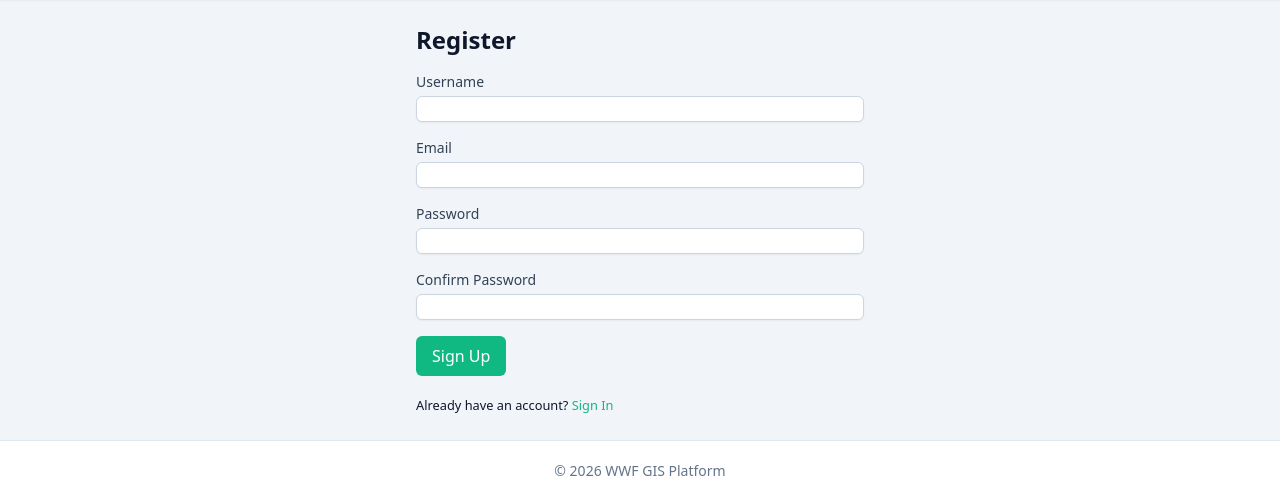
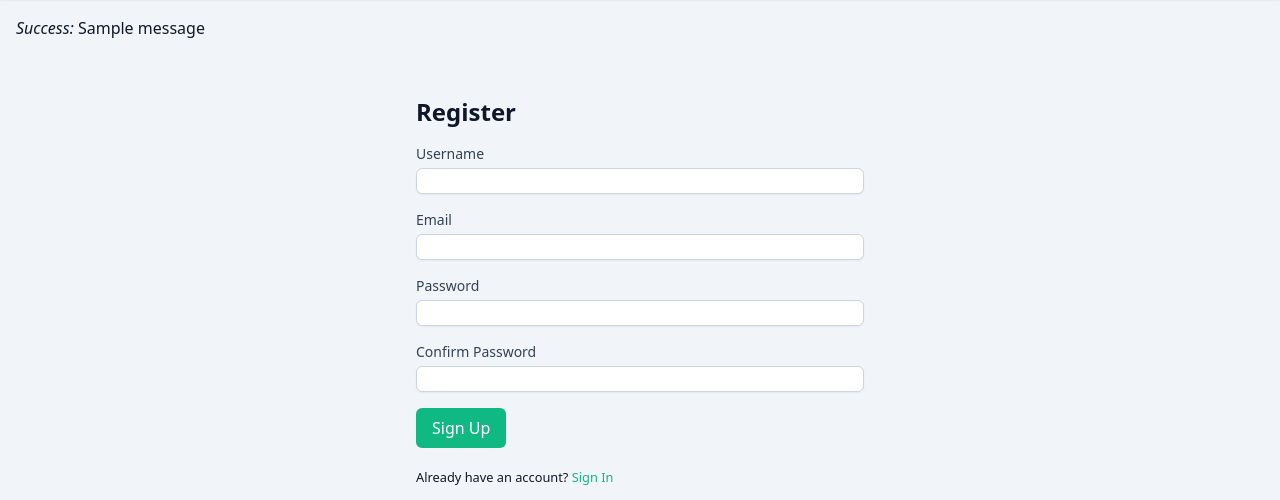
Before and after one commit to vick25/webgis-portal, a Django app: page /register/ in a window 1280 px wide. Shown: the part 65-565 px from the top of the page. Run offline with Django 5.2, Linux system fonts and the light colour scheme; tables that the repository leaves empty hold one stand-in row (values such as "Sample post"); one stand-in notice (Sample message) is shown; some libraries are stand-ins or nearby versions.

Commit message:
feat: Update settings for media context processor and add authentication classes; enhance base template for message display

```diff
--- a/core/settings.py
+++ b/core/settings.py
@@ -40,7 +40,6 @@ ALLOWED_HOSTS = env("ALLOWED_HOSTS").split(",")
 
 
 # Application definition
-
 DJANGO_APPS = [
     "django.contrib.admin",
     "django.contrib.auth",
@@ -89,6 +88,7 @@ TEMPLATES = [
                 "django.template.context_processors.request",
                 "django.contrib.auth.context_processors.auth",
                 "django.contrib.messages.context_processors.messages",
+                "django.template.context_processors.media",
             ],
         },
     },
@@ -172,6 +172,10 @@ LEAFLET_CONFIG = {
 REST_FRAMEWORK = {
     "DEFAULT_PAGINATION_CLASS": "rest_framework.pagination.PageNumberPagination",
     "PAGE_SIZE": 10,
+    "DEFAULT_AUTHENTICATION_CLASSES": [
+        "rest_framework.authentication.SessionAuthentication"
+    ],
+    "DEFAULT_PERMISSION_CLASSES": ["rest_framework.permissions.AllowAny"],
     "DEFAULT_FILTER_BACKENDS": ("django_filters.rest_framework.DjangoFilterBackend",),
 }
 
--- a/templates/base.html
+++ b/templates/base.html
@@ -39,25 +39,31 @@
                 href="{% url 'manager_dashboard' %}"
                 >Dashboard</a>
             {% endif %}
-          <a
-            class="rounded-lg px-3 py-2 hover:bg-white/10"
-            href="{% url 'map_view' %}"
-            >Map</a>
+          <a class="rounded-lg px-3 py-2 hover:bg-white/10"
+            href="{% url 'map_view' %}">Map
+          </a>
             {% if user.is_authenticated %}
-            <span class="ml-1 rounded-lg bg-yellow-500 px-3 py-2 text-xs font-semibold text-yellow-50">{{ user.username|capfirst }}</span>
-            <a
-            class="ml-1 rounded-lg bg-white px-3 py-2 text-emerald-900 hover:bg-emerald-50"
-            href="{% url 'logout' %}"
-            >Logout</a>
+            <span class="ml-1 rounded-lg bg-yellow-500 px-3 py-2 text-xs font-semibold text-yellow-50">
+              <em>{{ user.username|capfirst }}</em>
+            </span>
+            <a class="ml-1 rounded-lg bg-white px-3 py-2 text-emerald-900 hover:bg-emerald-50"
+            href="{% url 'logout' %}">
+            Logout
+          </a>
             {% else %}
-            <a
-              class="ml-1 rounded-lg bg-white px-3 py-2 text-emerald-900 hover:bg-emerald-50"
+            <a class="ml-1 rounded-lg bg-white px-3 py-2 text-emerald-900 hover:bg-emerald-50"
               href="{% url 'login' %}?next={% url 'manager_dashboard' %}"
               >Login</a>
             {% endif %}
         </div>
       </nav>
     </header>
+    {% for message in messages %}
+      <p class="bg-{{ message.level_tag }}-100 text-{{ message.level_tag }}-800 p-4 mb-4 rounded-lg">
+        <em>{{ message.level_tag|title }}:</em>
+        {{ message }}
+      </p>
+    {% endfor %}
     <main
       class="{% block main_class %}mx-auto w-full max-w-screen-2xl px-4 py-6 sm:px-6{% endblock %}"
     >
```
